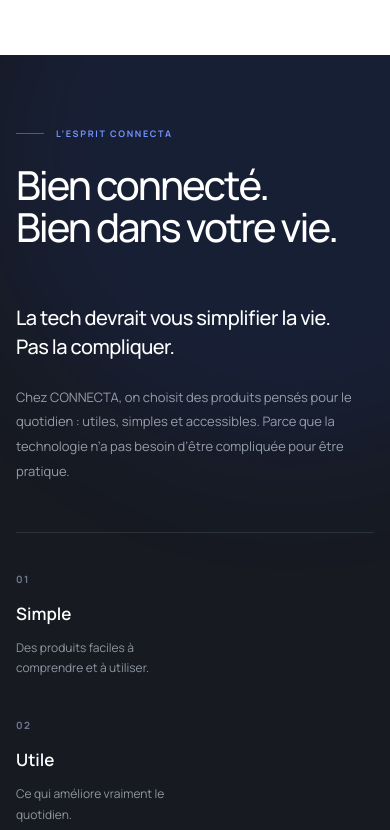
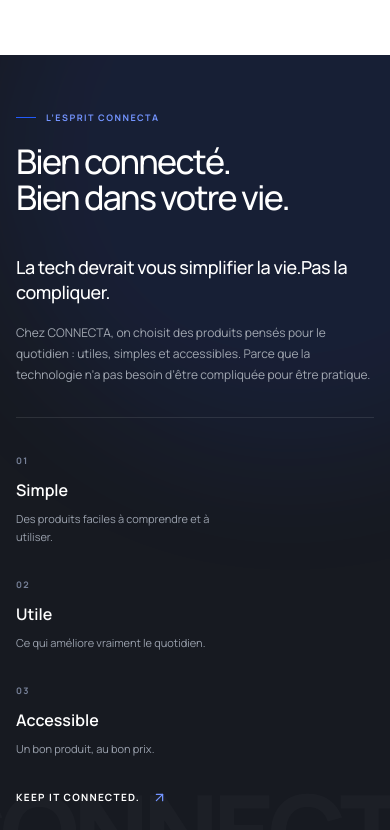
Before and after one commit to said-oumakhlouf/connecta, a Next.js app: page / in a window 390 px wide. Shown: the part 3754-4584 px from the top of the page. Built offline with nearby package versions, Linux system fonts and the light colour scheme.

Commit message:
Improve brand section readability on mobile

```diff
--- a/components/home/BrandSection.tsx
+++ b/components/home/BrandSection.tsx
@@ -1,8 +1,8 @@
 import { ArrowUpRight } from 'lucide-react';
+import type { CSSProperties } from 'react';
 
 import Container from '@/components/layout/Container';
 import { SITE } from '@/data/site';
-import type { CSSProperties } from 'react';
 
 import styles from './BrandSection.module.css';
 
@@ -30,68 +30,64 @@
       id="brand"
       className="relative overflow-hidden bg-[#171a21] text-white"
     >
-      {/* LUMIÈRE */}
       <div className="pointer-events-none absolute -right-50 -top-50 size-150 rounded-full bg-[#235bfa18] blur-3xl" />
 
-      <Container className="relative z-10 py-18 md:py-25 2xl:py-30">
-        <div className="grid gap-14 md:grid-cols-[0.9fr_1.1fr] md:gap-20 xl:gap-30">
-          {/* GAUCHE */}
+      <Container className="relative z-10 py-14 sm:py-16 md:py-25 2xl:py-30">
+        <div className="grid gap-10 md:grid-cols-[0.9fr_1.1fr] md:gap-20 xl:gap-30">
           <div>
-            <div className="flex items-center gap-3 text-[9px] font-bold tracking-[1.7px] text-[#7394ff] md:text-[10px]">
-              <span className="h-px w-7 bg-[#235bfa]" />
+            <div className="flex items-center gap-2.5 text-[9px] font-bold tracking-[1.5px] text-[#7394ff] md:gap-3 md:text-[10px] md:tracking-[1.7px]">
+              <span className="h-px w-5 bg-[#235bfa] md:w-7" />
               L’ESPRIT {SITE.name}
             </div>
 
-            <h2 className="mt-6 max-w-130 text-[40px] font-medium leading-[1.03] tracking-[-2px] md:text-[54px] md:tracking-[-3px] 2xl:text-[64px]">
+            <h2 className="mt-5 max-w-130 text-[34px] font-medium leading-[1.04] tracking-[-1.7px] sm:text-[38px] md:mt-6 md:text-[54px] md:tracking-[-3px] 2xl:text-[64px]">
               Bien connecté.
               <br />
               Bien dans votre vie.
             </h2>
           </div>
 
-          {/* DROITE */}
           <div className="flex flex-col justify-between">
             <div>
-              <p className="max-w-140 text-[20px] font-medium leading-[1.45] tracking-[-0.5px] text-white md:text-[24px] 2xl:text-[27px]">
+              <p className="max-w-140 text-[18px] font-medium leading-[1.4] tracking-[-0.4px] text-white sm:text-[20px] md:text-[24px] 2xl:text-[27px]">
                 La tech devrait vous simplifier la vie.
-                <br />
+                <br className="hidden sm:block" />
                 Pas la compliquer.
               </p>
 
-              <p className="mt-6 max-w-135 text-[13px] leading-[1.9] text-[#969da8] md:text-[14px] 2xl:text-[15px]">
+              <p className="mt-4 max-w-135 text-[12px] leading-[1.75] text-[#a1a7b1] sm:text-[13px] md:mt-6 md:text-[14px] md:leading-[1.9] 2xl:text-[15px]">
                 Chez {SITE.name}, on choisit des produits pensés pour le
                 quotidien : utiles, simples et accessibles. Parce que la
                 technologie n’a pas besoin d’être compliquée pour être pratique.
               </p>
             </div>
 
-            <div className="mt-12 grid gap-8 border-t border-white/10 pt-8 sm:grid-cols-3">
+            <div className="mt-8 grid grid-cols-1 gap-6 border-t border-white/10 pt-7 sm:grid-cols-3 md:mt-12 md:gap-8 md:pt-8">
               {PRINCIPLES.map(({ number, title, text }) => (
                 <div key={number}>
-                  <span className="text-[10px] font-bold tracking-[1.5px] text-[#6f7890]">
+                  <span className="text-[9px] font-bold tracking-[1.4px] text-[#778198] md:text-[10px] md:tracking-[1.5px]">
                     {number}
                   </span>
 
-                  <strong className="mt-3 block text-[17px] font-semibold md:text-[18px]">
+                  <strong className="mt-2 block text-[16px] font-semibold md:mt-3 md:text-[18px]">
                     {title}
                   </strong>
 
-                  <p className="mt-3 max-w-45 text-[12px] leading-[1.7] text-[#8f96a2] md:text-[13px]">
+                  <p className="mt-2 max-w-55 text-[11px] leading-[1.65] text-[#9aa1ad] md:mt-3 md:max-w-45 md:text-[13px] md:leading-[1.7]">
                     {text}
                   </p>
                 </div>
               ))}
             </div>
 
-            <div className="mt-12 flex items-center gap-3 text-[11px] font-bold tracking-[1.4px] text-white">
+            <div className="mt-8 flex items-center gap-3 text-[10px] font-bold tracking-[1.3px] text-white md:mt-12 md:text-[11px] md:tracking-[1.4px]">
               KEEP IT CONNECTED.
-              <ArrowUpRight size={16} className="text-[#7394ff]" />
+              <ArrowUpRight size={15} className="text-[#7394ff]" />
             </div>
           </div>
         </div>
       </Container>
 
-      {/* MOT GÉANT EN FOND */}
       <div aria-hidden="true" className={styles.brandWord}>
         {SITE.name.split('').map((letter, index) => (
           <span
```
